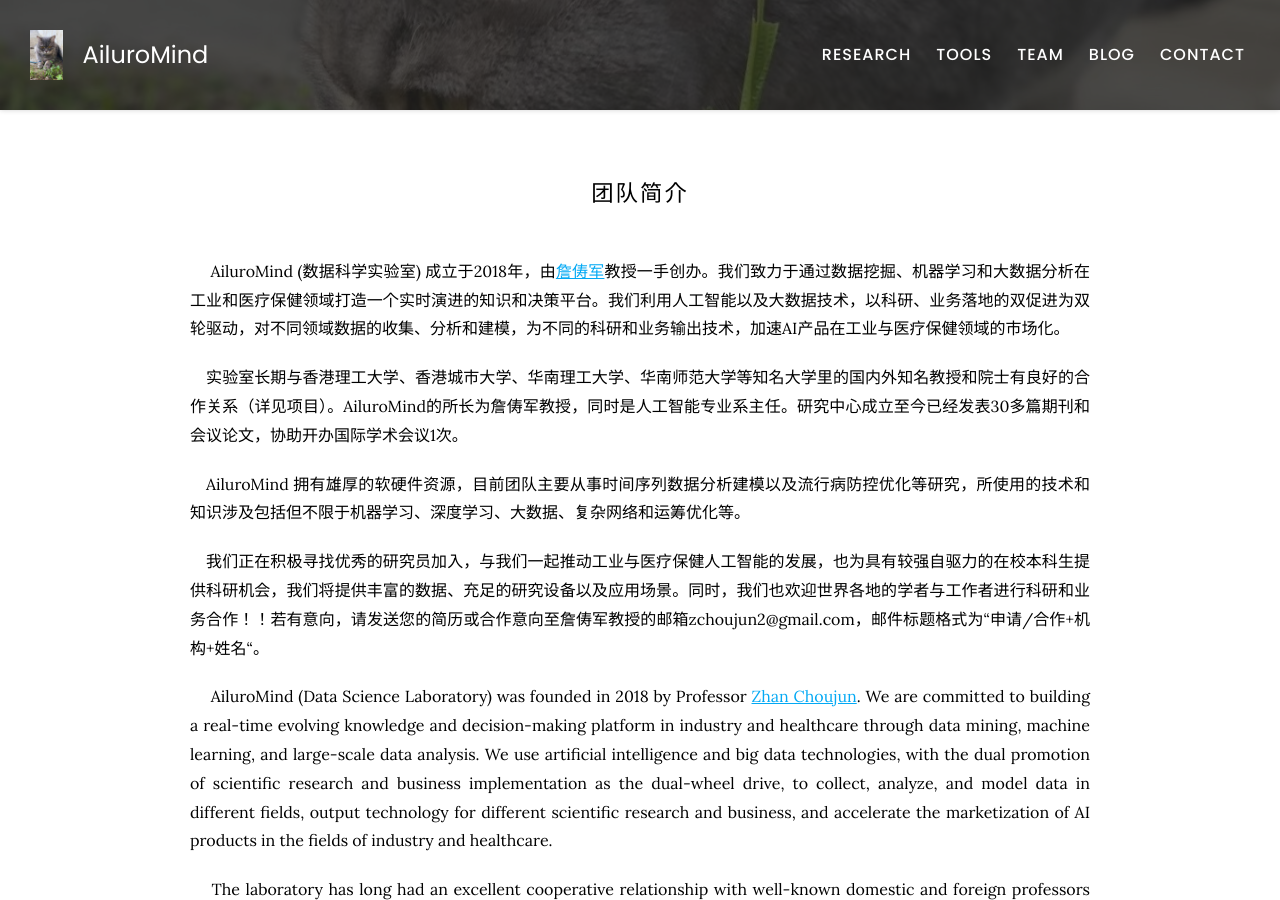
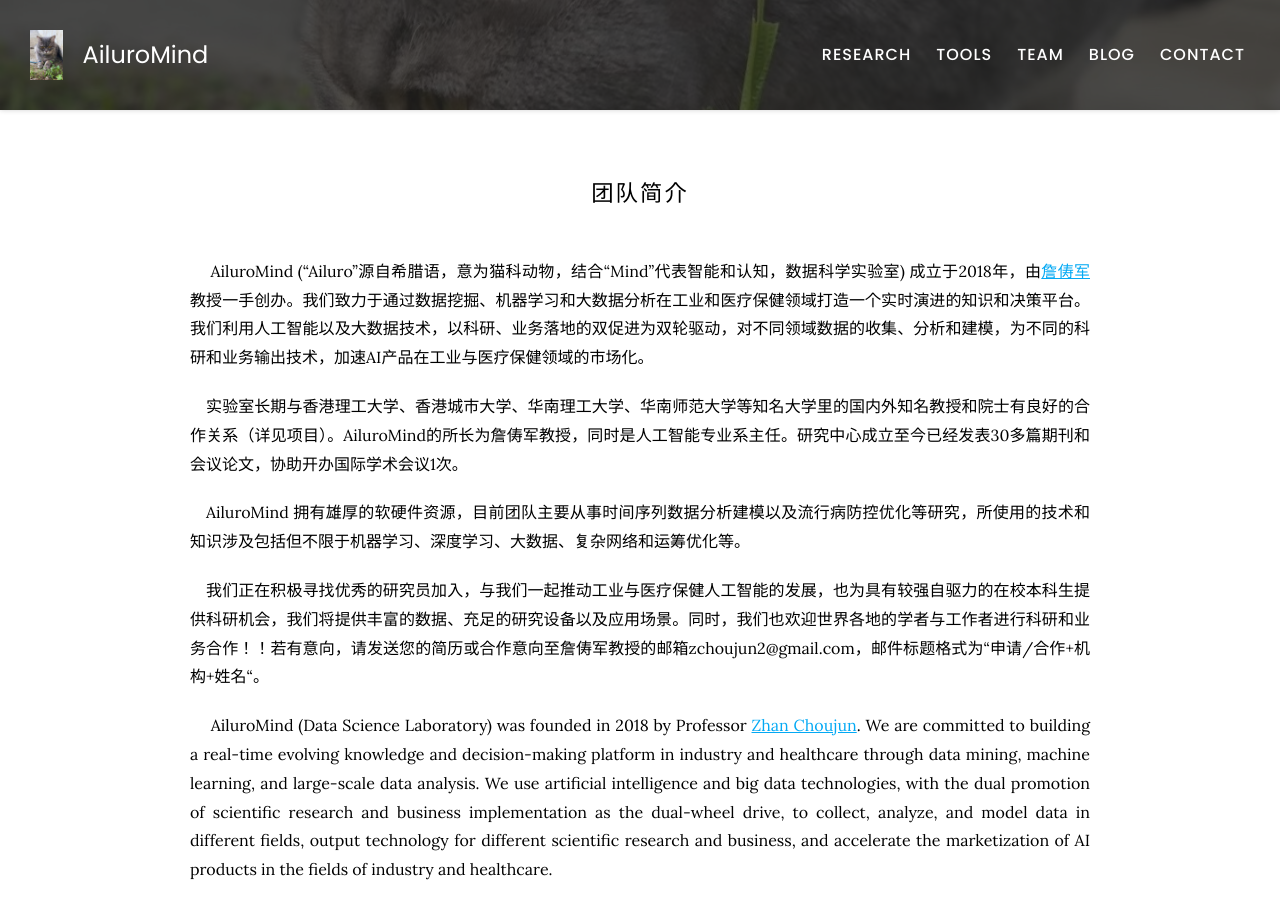
Before and after one commit to AiluroMind/AiluroMind.github.io, a Jekyll site: the page built from index.md, in a window 1280 px wide and 900 px high. Built offline with Jekyll 4.4.1, drawn with Linux system fonts in a browser that asks for light colours.

Commit message:
Update index.md

```diff
--- a/index.md
+++ b/index.md
@@ -6,7 +6,7 @@ title: Home
 
 # 团队简介
 
-&ensp;&ensp; AiluroMind (数据科学实验室) 成立于2018年，由[詹俦军](https://scholar.google.com/citations?user=CQjEUkAAAAAJ&hl=zh-CN)教授一手创办。我们致力于通过数据挖掘、机器学习和大数据分析在工业和医疗保健领域打造一个实时演进的知识和决策平台。我们利用人工智能以及大数据技术，以科研、业务落地的双促进为双轮驱动，对不同领域数据的收集、分析和建模，为不同的科研和业务输出技术，加速AI产品在工业与医疗保健领域的市场化。
+&ensp;&ensp; AiluroMind (“Ailuro”源自希腊语，意为猫科动物，结合“Mind”代表智能和认知，数据科学实验室) 成立于2018年，由[詹俦军](https://scholar.google.com/citations?user=CQjEUkAAAAAJ&hl=zh-CN)教授一手创办。我们致力于通过数据挖掘、机器学习和大数据分析在工业和医疗保健领域打造一个实时演进的知识和决策平台。我们利用人工智能以及大数据技术，以科研、业务落地的双促进为双轮驱动，对不同领域数据的收集、分析和建模，为不同的科研和业务输出技术，加速AI产品在工业与医疗保健领域的市场化。
 
 &ensp;&ensp;实验室长期与香港理工大学、香港城市大学、华南理工大学、华南师范大学等知名大学里的国内外知名教授和院士有良好的合作关系（详见项目）。AiluroMind的所长为詹俦军教授，同时是人工智能专业系主任。研究中心成立至今已经发表30多篇期刊和会议论文，协助开办国际学术会议1次。
 
```
